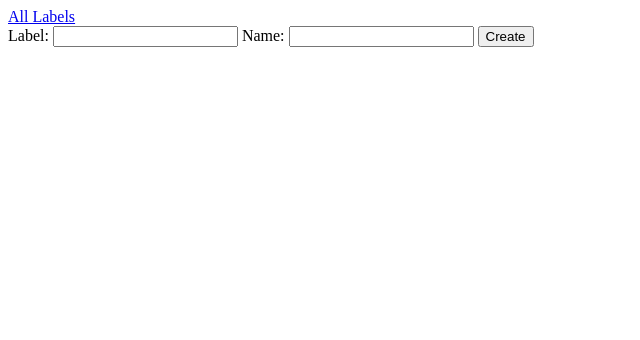
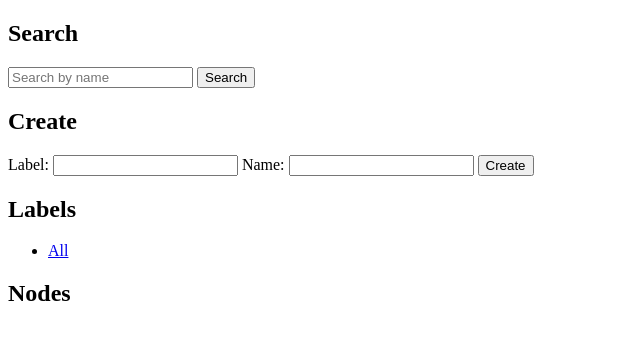
Before and after one commit to liangchaob/flask-neo4j, a Flask app: page / in a window 1280 px wide. Shown: the top 340 px of the page, without its empty margins (0-640 px from the left). Run offline with Flask 3, Linux system fonts and the light colour scheme; data that the repository does not hold is empty.

Commit message:
增加了按照label过滤与根据关键词搜索的功能

```diff
--- a/app.py
+++ b/app.py
@@ -12,28 +12,39 @@ except exceptions.ServiceUnavailable as e:
     raise SystemExit("Failed to connect to Neo4j database.") from e
 
 @app.route('/', methods=['GET', 'POST'])
-def index():
-    """渲染主页，显示所有节点，并提供创建新节点的功能。"""
+@app.route('/<label>', methods=['GET', 'POST'])
+def index(label=None):
+    search_query = request.args.get('search', '')  # 获取搜索查询参数
+
     if request.method == 'POST':
         name = request.form['name']
         label = request.form['label']
         try:
             with driver.session() as session:
-                session.run(f"CREATE (p:{label} {{name: $name}})", name=name)
+                session.run(f"CREATE (p:`{label}` {{name: $name}})", name=name)
         except Exception as e:
-            # 处理可能的数据库异常
             print(f"Error creating node: {e}")
 
-    # 检索所有节点及其标签
     try:
         with driver.session() as session:
-            result = session.run("MATCH (n) RETURN ID(n) AS id, n.name, labels(n)")
-            nodes = [{"id": record["id"], "name": record["n.name"], "labels": record["labels(n)"]} for record in result]
+            # 构建基础查询
+            if label and label != "AllLabels":
+                query = f"MATCH (n:`{label}`) WHERE n.name CONTAINS $search_query RETURN ID(n) AS id, n.name, labels(n)"
+            else:
+                query = "MATCH (n) WHERE n.name CONTAINS $search_query RETURN ID(n) AS id, n.name, labels(n)"
+
+            node_result = session.run(query, search_query=search_query)
+            nodes = [{"id": record["id"], "name": record["n.name"], "labels": record["labels(n)"]} for record in node_result]
+
+            label_result = session.run("CALL db.labels()")
+            labels = [record["label"] for record in label_result]
     except Exception as e:
-        print(f"Error retrieving nodes: {e}")
-        nodes = []
+        print(f"Error: {e}")
+        nodes, labels = [], []
 
-    return render_template('index.html', nodes=nodes)
+    return render_template('index.html', nodes=nodes, labels=labels, selected_label=label, search_query=search_query)
+
+
 
 @app.route('/show/<int:id>', methods=['GET'])
 def show(id):
--- a/templates/index.html
+++ b/templates/index.html
@@ -4,7 +4,13 @@
     <title>Home</title>
 </head>
 <body>
-    <a href="/labels">All Labels</a>
+    <!-- 添加搜索表单 -->
+    <h2>Search</h2>
+    <form action="{{ url_for('index') }}" method="get">
+        <input type="text" name="search" placeholder="Search by name" value="{{ search_query }}">
+        <input type="submit" value="Search">
+    </form>
+    <h2>Create</h2>
     <form method="post">
         <!-- 添加标签字段 -->
         <label for="label">Label:</label>
@@ -14,6 +20,15 @@
         <input type="submit" value="Create">
     </form>
 
+    <h2>Labels</h2>
+    <ul>
+        <li><a href="{{ url_for('index', label='AllLabels') }}">All</a></li>
+        {% for label in labels %}
+            <li><a href="{{ url_for('index', label=label) }}">{{ label }}</a></li>
+        {% endfor %}
+    </ul>
+
+    <h2>Nodes</h2>
     <ul>
         {% for node in nodes %}
             <li>
@@ -27,5 +42,6 @@
         {% endfor %}
     </ul>
 
+
 </body>
 </html>
```
Also changed, not shown: 1 other file.
